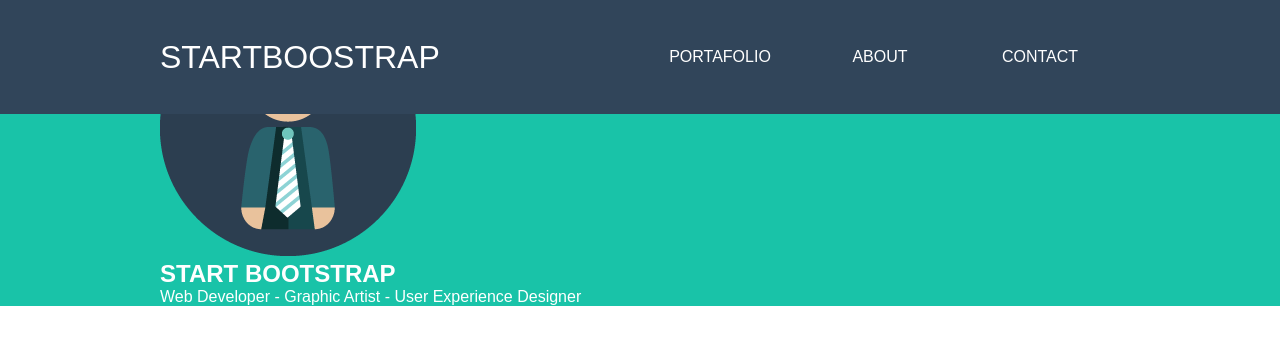
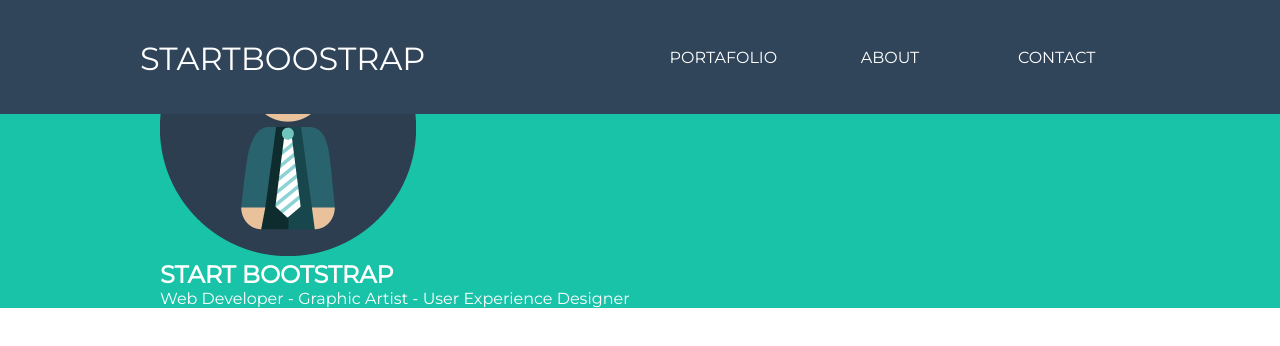
Before and after one commit to florcondori/Freelancer, a plain HTML site: page index.html in a window 1280 px wide. Drawn offline with Linux system fonts and the light colour scheme.

Commit message:
agregando un div.container a section-portada

```diff
--- a/css/main.css
+++ b/css/main.css
@@ -2,7 +2,7 @@
 	box-sizing: border-box;
 	margin: 0;
 	padding: 0;
-	font-family: arial;
+	font-family: 'Montserrat', sans-serif;
 }
 
  a{
@@ -13,7 +13,7 @@ header{
 	position: fixed;
  	background-color: #31455A;
  	overflow: auto;
- 	padding: 2rem 10rem;
+ 	padding: 2rem 0;
  	width: 100%;
 }
 
--- a/index.html
+++ b/index.html
@@ -4,6 +4,7 @@
 	<meta charset="UTF-8">
 	<title>Freelancer</title>
 	<!-- Enlaza aquí tu CSS común y de tu proyecto -->
+	<link href="https://fonts.googleapis.com/css?family=Montserrat" rel="stylesheet">
 	<link rel="stylesheet" href="css/common.css">
 	<link rel="stylesheet" href="css/main.css">
 </head>
@@ -17,7 +18,7 @@
 		</div>
 	</header>
 	<section class="bg-turqueza">
-		<div>
+		<div class="container">
 			<img src="assets/images/profile.png" alt="">
 			<h1 class="uppercase">start bootstrap</h1>
 			<p>Web Developer - Graphic Artist - User Experience Designer</p>
```
